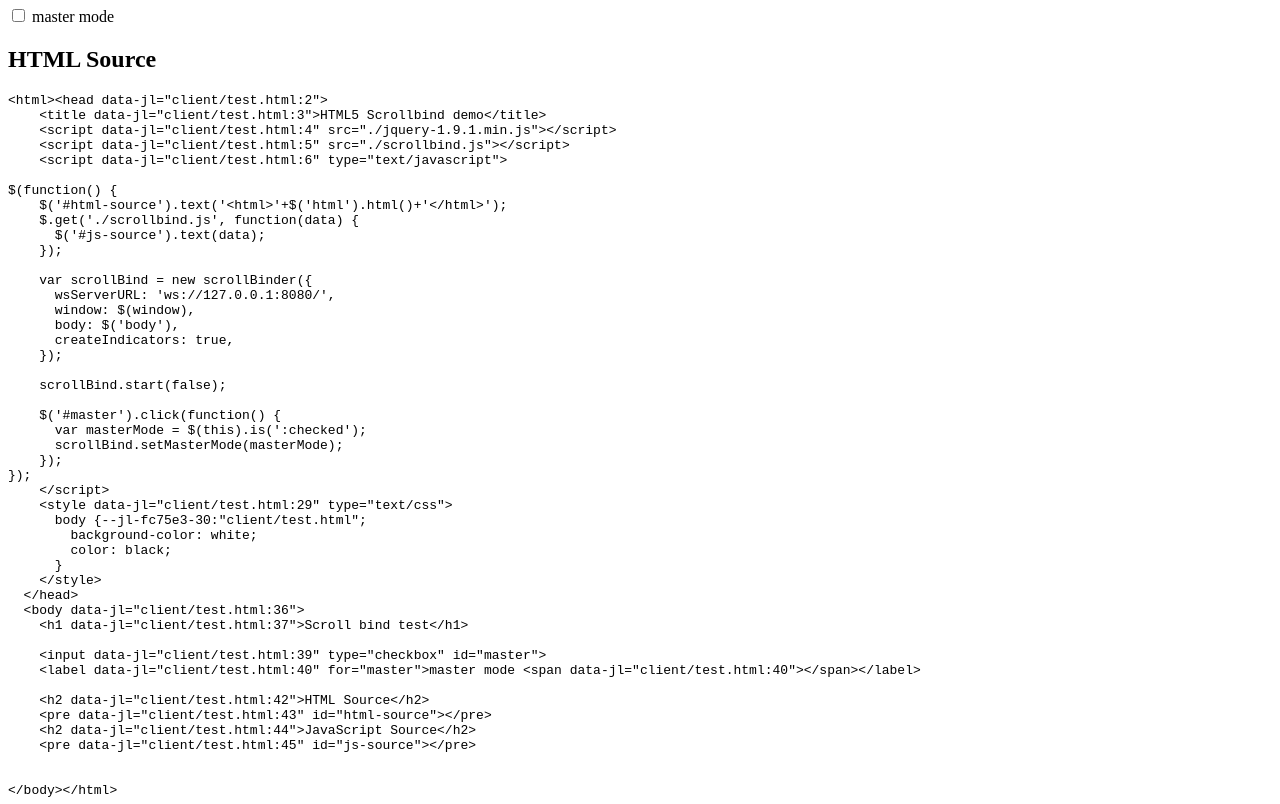
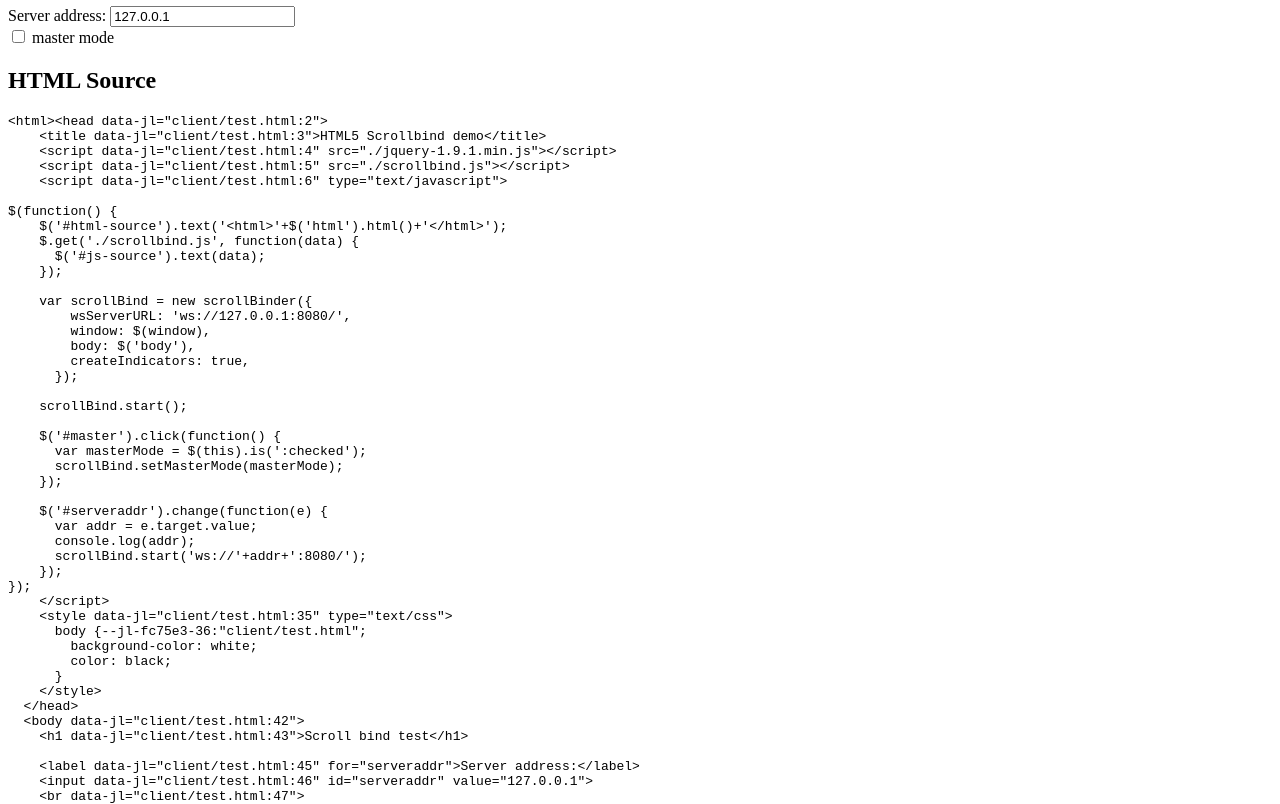
Before and after one commit to t-suzuki/scrollbind, a plain HTML site: page client/test.html in a window 1280 px wide. Shown: the part 60-864 px from the top of the page. Drawn offline with nearby package versions, Linux system fonts and the light colour scheme.

Commit message:
reconnect to other servers.

```diff
--- a/client/scrollbind.js
+++ b/client/scrollbind.js
@@ -70,11 +70,10 @@
     };
 
     //! initialize connection and start scrollbind.
-    this.start = function(isMasterOrUndefined) {
+    this.start = function(newWsServerURL) {
       this.stop();
+      wsServerURL = newWsServerURL || wsServerURL;
       isUnderControl = true;
-
-      this.setMasterMode(isMasterOrUndefined);
 
       console.log('init scrollbind');
       console.log('connecting to: '+wsServerURL);
@@ -91,7 +90,7 @@
 
     //! close connection.
     this.stop = function() {
-      if (self.ws) {
+      if (self.ws && self.ws.readyStage == WebSocket.constructor.OPEN) {
         console.log('closing ws connection');
         self.ws.close();
       }
--- a/client/test.html
+++ b/client/test.html
@@ -12,17 +12,23 @@ $(function() {
     });
 
     var scrollBind = new scrollBinder({
-      wsServerURL: 'ws://127.0.0.1:8080/',
-      window: $(window),
-      body: $('body'),
-      createIndicators: true,
-    });
+        wsServerURL: 'ws://127.0.0.1:8080/',
+        window: $(window),
+        body: $('body'),
+        createIndicators: true,
+      });
 
-    scrollBind.start(false);
+    scrollBind.start();
 
     $('#master').click(function() {
       var masterMode = $(this).is(':checked');
       scrollBind.setMasterMode(masterMode);
+    });
+
+    $('#serveraddr').change(function(e) {
+      var addr = e.target.value;
+      console.log(addr);
+      scrollBind.start('ws://'+addr+':8080/');
     });
 });
     </script>
@@ -36,6 +42,9 @@ $(function() {
   <body>
     <h1>Scroll bind test</h1>
 
+    <label for="serveraddr">Server address:</label>
+    <input id="serveraddr" value="127.0.0.1"></input>
+    <br />
     <input type="checkbox" id="master"></input>
     <label for="master">master mode <span></span></label>
 
```
